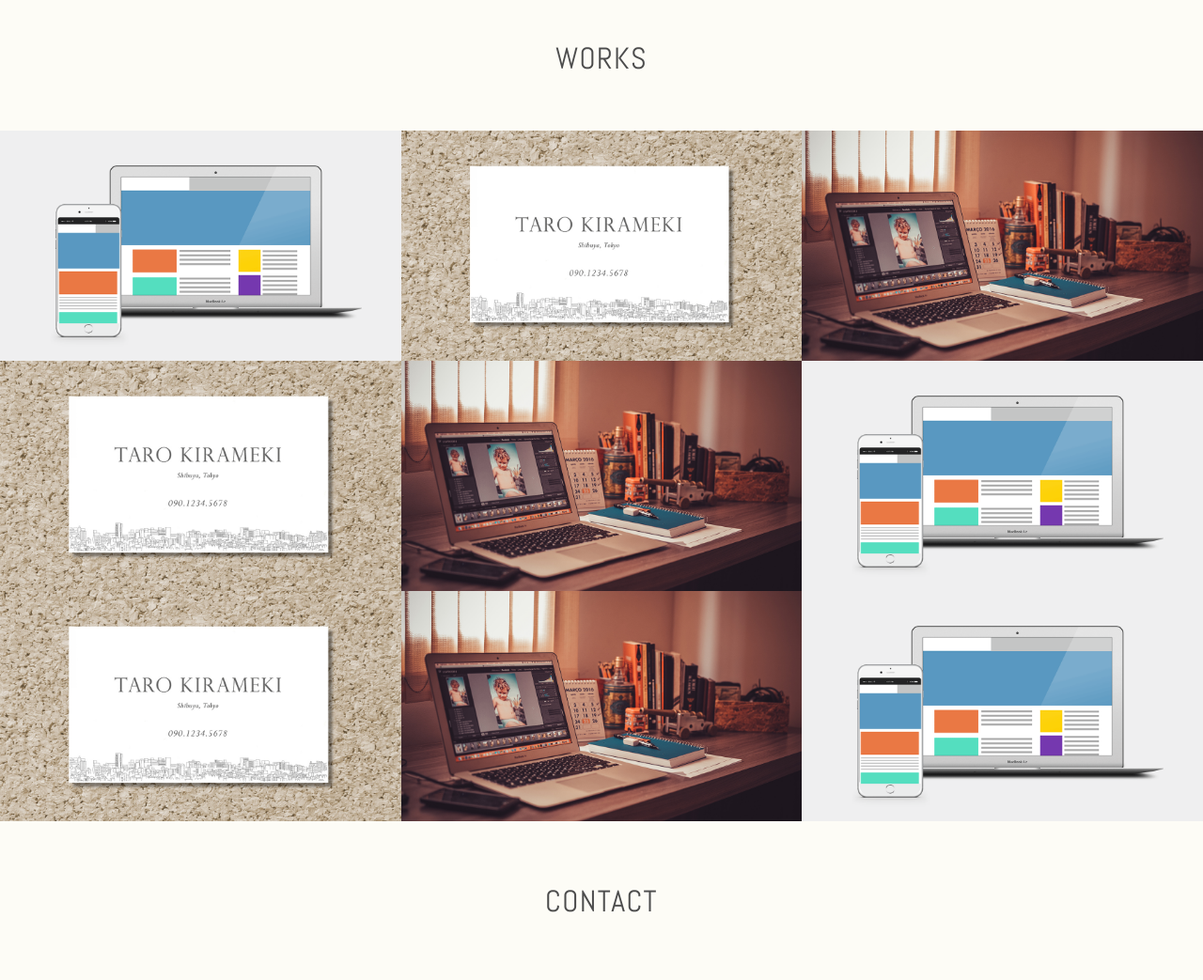
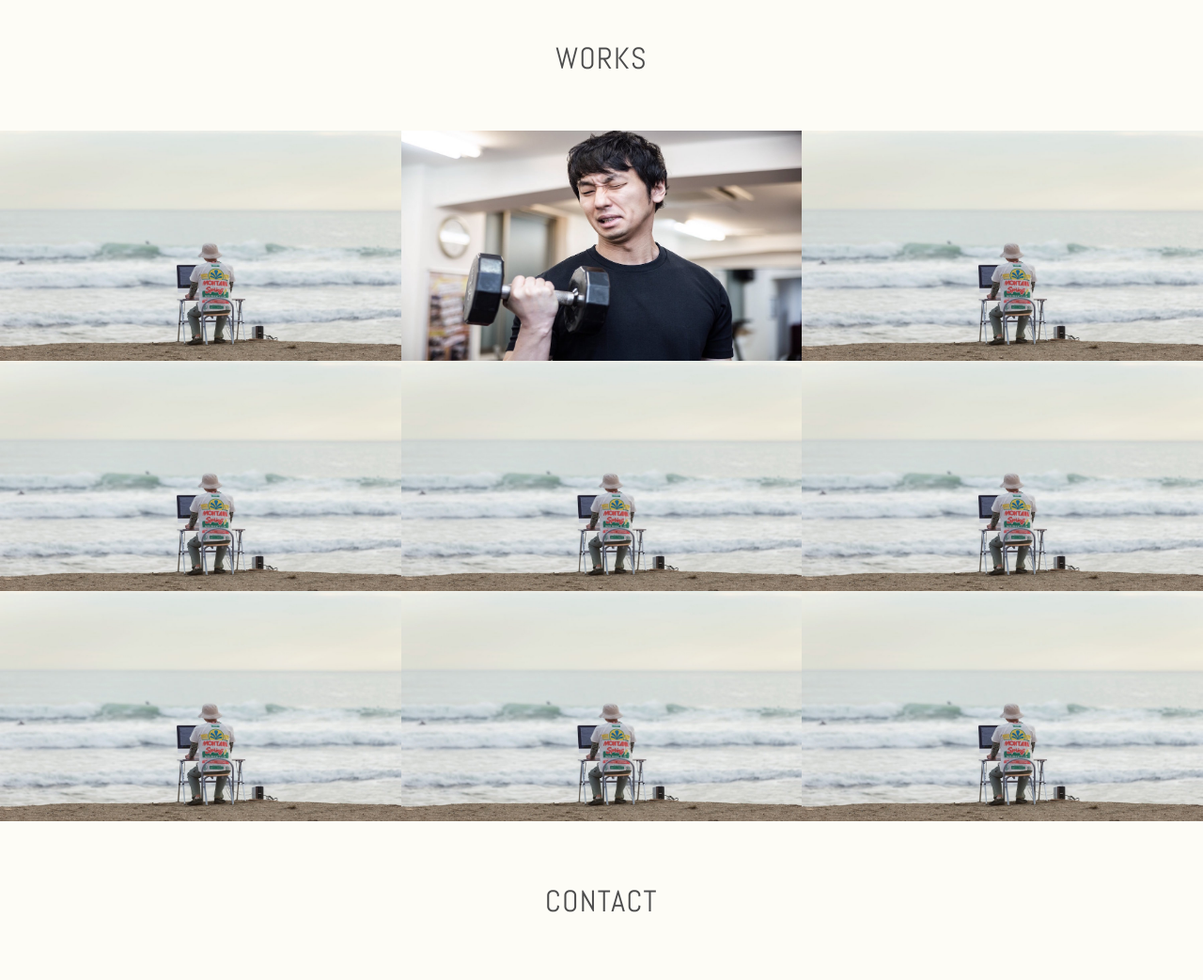
Before and after one commit to tatsuaka/tatsuaka.github.io, a plain HTML site: page index.html in a window 1280 px wide. Shown: the part 980-2023 px from the top of the page at 94% size. Drawn offline with nearby package versions, Linux system fonts and the light colour scheme.

Commit message:
this time commit

```diff
--- a/index.html
+++ b/index.html
@@ -13,7 +13,7 @@
     <header><a href="#contact" class="button-contact"><i aria-label="お問い合わせ" class="fa fa-envelope-o"></i></a>
       <div class="profile">
         <h1 class="site-title abel uppercase text-center">Web Designer <span>Tatsuhiko Akashi</span></h1><img src="./images/img_profile.jpg" alt="プロフィール写真" width="140" height="140" class="block-center profile-icon">
-        <p>イケメンだろ俺？</p>
+        <p>テスト</p>
       </div>
     </header><!--contents-->
     <main><!--skills-->
@@ -36,55 +36,55 @@
       </section><!--works-->
       <section id="works">
         <h2 class="text-center">Works</h2>
-        <div class="works-box"><a href="#"><img src="./images/img_work_site.png" alt="株式会社きらめき コーポレートサイト様 Webサイトデザイン">
+        <div class="works-box"><a href="#"><img src="./images/img_work1.jpg" alt="株式会社きらめき コーポレートサイト様 Webサイトデザイン">
             <div class="works-box-inner">
               <div class="text-center">
                 <h3>株式会社きらめき コーポレートサイト</h3><small>2016.04.20</small><span class="button-readmore">Read More</span>
               </div>
             </div></a></div>
-        <div class="works-box"><a href="#"><img src="./images/img_work_card.jpg" alt="きらめき花子様 名刺デザイン">
+        <div class="works-box"><a href="#"><img src="./images/img_work2.jpg" alt="きらめき花子様 名刺デザイン">
             <div class="works-box-inner">
               <div class="text-center">
                 <h3>きらめき花子様 名刺</h3><small>2016.04.20</small><span class="button-readmore">Read More</span>
               </div>
             </div></a></div>
-        <div class="works-box"><a href="#"><img src="./images/img_work_blog.jpg" alt="WordPressオリジナルテーマ">
+        <div class="works-box"><a href="#"><img src="./images/img_work1.jpg" alt="WordPressオリジナルテーマ">
             <div class="works-box-inner">
               <div class="text-center">
                 <h3>ブログデザイン</h3><small>2016.04.20</small><span class="button-readmore">Read More</span>
               </div>
             </div></a></div>
-        <div class="works-box"><a href="#"><img src="./images/img_work_card.jpg" alt="きらめき花子様 名刺デザイン">
+        <div class="works-box"><a href="#"><img src="./images/img_work1.jpg" alt="きらめき花子様 名刺デザイン">
             <div class="works-box-inner">
               <div class="text-center">
                 <h3>きらめき花子様 名刺</h3><small>2016.04.20</small><span class="button-readmore">Read More</span>
               </div>
             </div></a></div>
-        <div class="works-box"><a href="#"><img src="./images/img_work_blog.jpg" alt="WordPressオリジナルテーマ">
+        <div class="works-box"><a href="#"><img src="./images/img_work1.jpg" alt="WordPressオリジナルテーマ">
             <div class="works-box-inner">
               <div class="text-center">
                 <h3>ブログデザイン</h3><small>2016.04.20</small><span class="button-readmore">Read More</span>
               </div>
             </div></a></div>
-        <div class="works-box"><a href="#"><img src="./images/img_work_site.png" alt="株式会社きらめき コーポレートサイト様 Webサイトデザイン">
+        <div class="works-box"><a href="#"><img src="./images/img_work1.jpg" alt="株式会社きらめき コーポレートサイト様 Webサイトデザイン">
             <div class="works-box-inner">
               <div class="text-center">
                 <h3>株式会社きらめき コーポレートサイト</h3><small>2016.04.20</small><span class="button-readmore">Read More</span>
               </div>
             </div></a></div>
-             <div class="works-box"><a href="#"><img src="./images/img_work_card.jpg" alt="きらめき花子様 名刺デザイン">
+             <div class="works-box"><a href="#"><img src="./images/img_work1.jpg" alt="きらめき花子様 名刺デザイン">
             <div class="works-box-inner">
               <div class="text-center">
                 <h3>きらめき花子様 名刺</h3><small>2016.04.20</small><span class="button-readmore">Read More</span>
               </div>
             </div></a></div>
-        <div class="works-box"><a href="#"><img src="./images/img_work_blog.jpg" alt="WordPressオリジナルテーマ">
+        <div class="works-box"><a href="#"><img src="./images/img_work1.jpg" alt="WordPressオリジナルテーマ">
             <div class="works-box-inner">
               <div class="text-center">
                 <h3>ブログデザイン</h3><small>2016.04.20</small><span class="button-readmore">Read More</span>
               </div>
             </div></a></div>
-        <div class="works-box"><a href="#"><img src="./images/img_work_site.png" alt="株式会社きらめき コーポレートサイト様 Webサイトデザイン">
+        <div class="works-box"><a href="#"><img src="./images/img_work1.jpg" alt="株式会社きらめき コーポレートサイト様 Webサイトデザイン">
             <div class="works-box-inner">
               <div class="text-center">
                 <h3>株式会社きらめき コーポレートサイト</h3><small>2016.04.20</small><span class="button-readmore">Read More</span>
```
Also changed, not shown: images/img_work1.jpg (added), images/img_work2.jpg (added).
